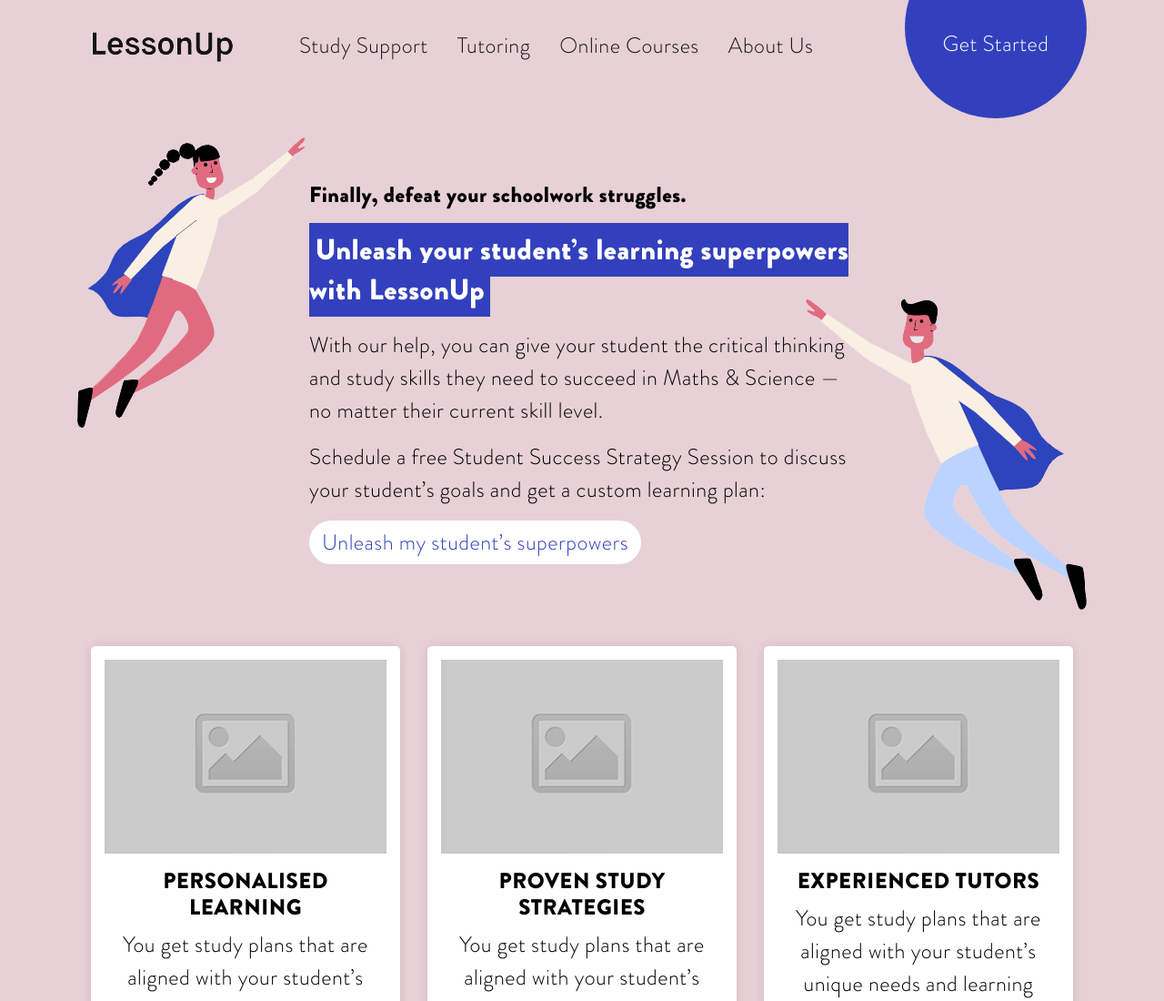
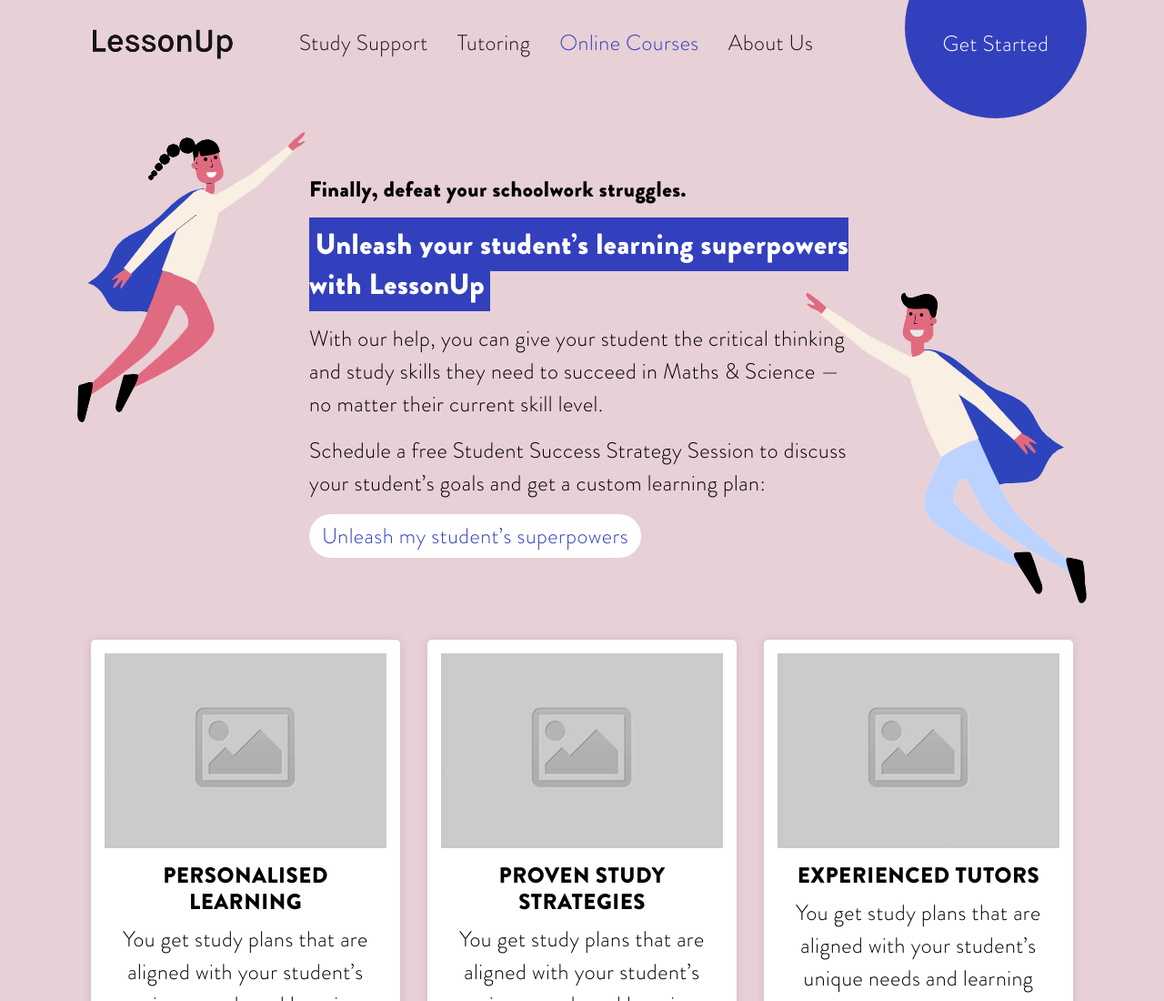
Before and after one commit to tekkiwebsolutions/Learning, a Gatsby site: page / in a window 1280 px wide. Shown: the top 1100 px of the page at 91% size. Built offline with nearby package versions, Linux system fonts and the light colour scheme; Gatsby itself is replaced by a stand-in of ours.

Commit message:
changes done

```diff
--- a/src/components/header/header.css
+++ b/src/components/header/header.css
@@ -1,7 +1,7 @@
 header { width:100%; }
 .navbar { padding:1.5rem 1rem; }
-.navbar-light .navbar-nav .nav-link { color:rgba(0,0,0,.9); }
+.navbar-light .navbar-nav a { color:rgba(0,0,0,.9);  padding-right: 1rem; padding-left: 1rem;}
 .get-started-btn { position: absolute; padding-top:100px; text-align: center; right:0; top:-70px; height: 200px; width: 200px; color:#fff; border-radius: 100%; background-color: #3340BD; }
 .get-started-btn:hover { background-color: #000; color:#fff; }
-.navbar-expand-lg .navbar-nav .nav-link { padding-right: 1rem; padding-left: 1rem; }
 .navbar-collapse.collapse { padding-left: 40px; }
+.navbar-light .navbar-nav a.active { color: #3340bd; }
--- a/src/components/header/header.js
+++ b/src/components/header/header.js
@@ -2,24 +2,25 @@
 import { Container, Nav, Navbar } from 'react-bootstrap';
 import 'bootstrap/dist/css/bootstrap.min.css';
 import '../../fonts/fonts.css';
-import logo from '../../images/logo.png'
+import logo from '../../images/logo.png';
+import { Link } from "gatsby";
 
 const Header = () => (
 	<header>
 		<Container>
 		    <Navbar expand="lg">
-			  <Navbar.Brand href="#home"><img src={logo} alt="logo" /></Navbar.Brand>
+			  <Navbar.Brand><Link to="/"><img src={logo} alt="logo" /></Link></Navbar.Brand>
 			  <Navbar.Toggle aria-controls="basic-navbar-nav" />
 			  <Navbar.Collapse id="basic-navbar-nav">
 			    <Nav className="">
-			      <Nav.Link href="#home">Study Support</Nav.Link>
-			      <Nav.Link href="#link">Tutoring</Nav.Link>
-			      <Nav.Link href="#home">Online Courses</Nav.Link>
-			      <Nav.Link href="#link">About Us</Nav.Link>
+			      <Link to="/study-support" activeClassName="active">Study Support</Link>
+			      <Link to="/tutoring" activeClassName="active">Tutoring</Link>
+			      <Link to="/" activeClassName="active">Online Courses</Link>
+			      <Link to="/about" activeClassName="active">About Us</Link>
 			    </Nav>
 			  </Navbar.Collapse>
 			  <div className="">
-	      		<Nav.Link href="#deets" className="get-started-btn">Get Started</Nav.Link>
+			 	<Link to="/contact" className="get-started-btn">Get Started</Link>
 			  </div>
 			</Navbar>
 		</Container>
```
